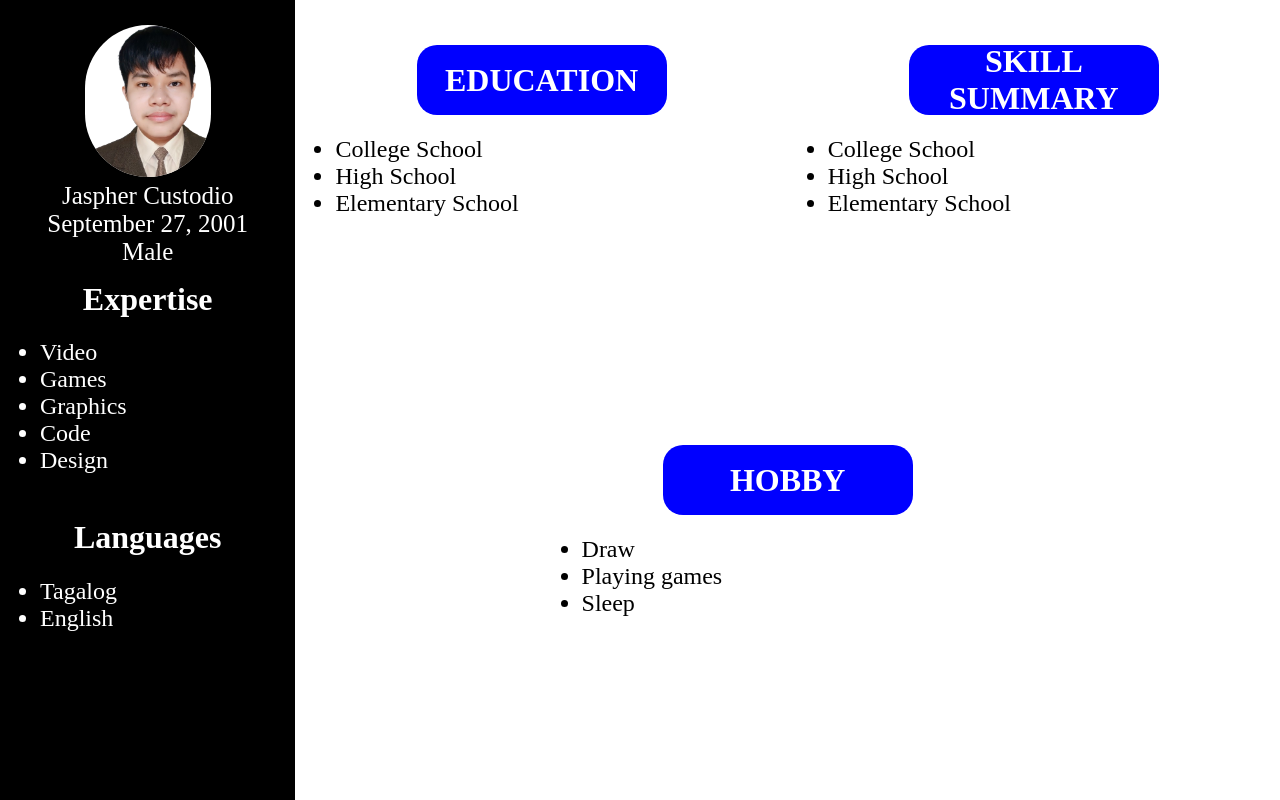
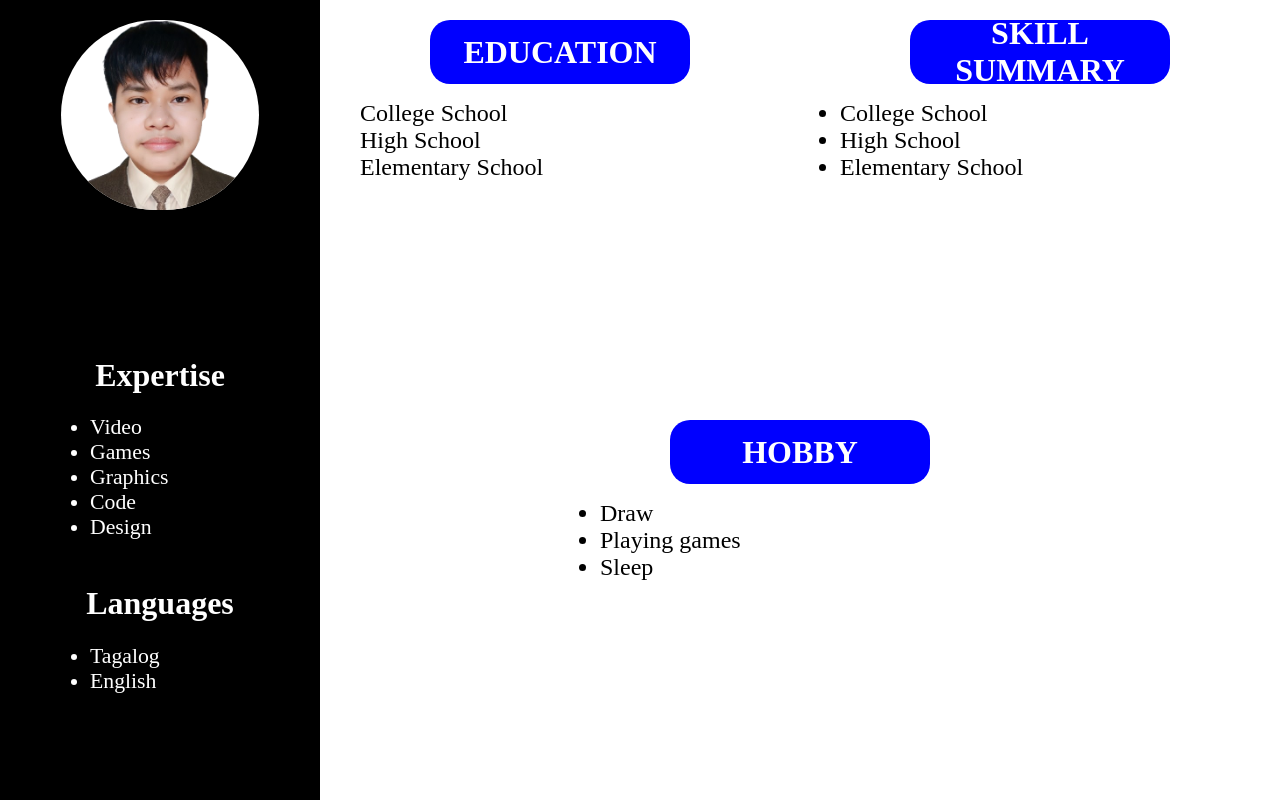
Before and after one commit to JaspherCustodio/website-resume01, a plain HTML site: page index.html in a window 1280 px wide. Drawn offline with Linux system fonts and the light colour scheme.

Commit message:
Update styles.css

```diff
--- a/assets/styles.css
+++ b/assets/styles.css
@@ -21,47 +21,64 @@ body{
 
 .left{
     background-color: rgb(0, 0, 0);
-    width: 30%;
+    width: 25vw;
     height: 100vh;
     justify-content: center;
 }
 
 .left li{
     color: white;
+    font-size: 1.7vw;
+    margin-left: 50px;
 }
 
 .right{
     background-color: rgb(red, 0, 0);
-    width: 100%;
+    width: 75vw;
     height: 100vh;
 }
 
 .img-circle{
     margin: auto;
-    width: 40%;
-    height: 19%;
+    max-width: 190px;
+    max-height: 190px;
     padding-left: 8px;
     border-radius: 100px;
     background-color: white;
     justify-self: center;
-    position: relative;
-    top: 25px;
+    margin-top: 20px;
+    margin-bottom: 15px;
     overflow: hidden;
 }
 
 .img-circle img{
-    width: 140px;
+    width: 190px;
     position: relative;
 }
 
-p{
-    position: relative;
-    top: 30px;
+.info{
+    margin-bottom: 40px;
+}
+
+.name{
+    font-weight: bold;
+    font-size: 2.5vw;
+}
+
+.info-1{
+    font-size: 1.5vw;
+}
+
+.info p{
     text-align: center;
     color: white;
-    font-size: 25px;
     margin: auto;
 }
+
+.left-h1{
+    font-size: 4.3vh;
+}
+
 h1{
     margin-top: 45px;
     position: relative;
@@ -85,26 +102,44 @@ li{
     height: 50vh;
 }
 
+.box3{
+    width: 50%;
+}
+
 .box1,
 .box2,
 .box3{
     background-color: white;
 }
 
+.box1 ul{
+    list-style: none;
+}
+
+.title{
+    margin-top: 20px;
+    display: flex;
+    justify-content: center;
+}
+
 .title h1{
     background-color: blue;
-    width: 250px;
-    height: 70px;
+    width: 260px;
+    height: 8vh;
     border-radius: 20px;
+    margin: 0;
     display: flex;
+    align-items: center;
     justify-content: center;
-    align-items: center;
-    justify-self: center;
 }
 
 .bot{
     width: 100%;
-    height: 50%;
+    height: 50vh;
     display: flex;
     justify-content: center;
 }
+
+@media (max-width: 640px) {
+
+}
```
